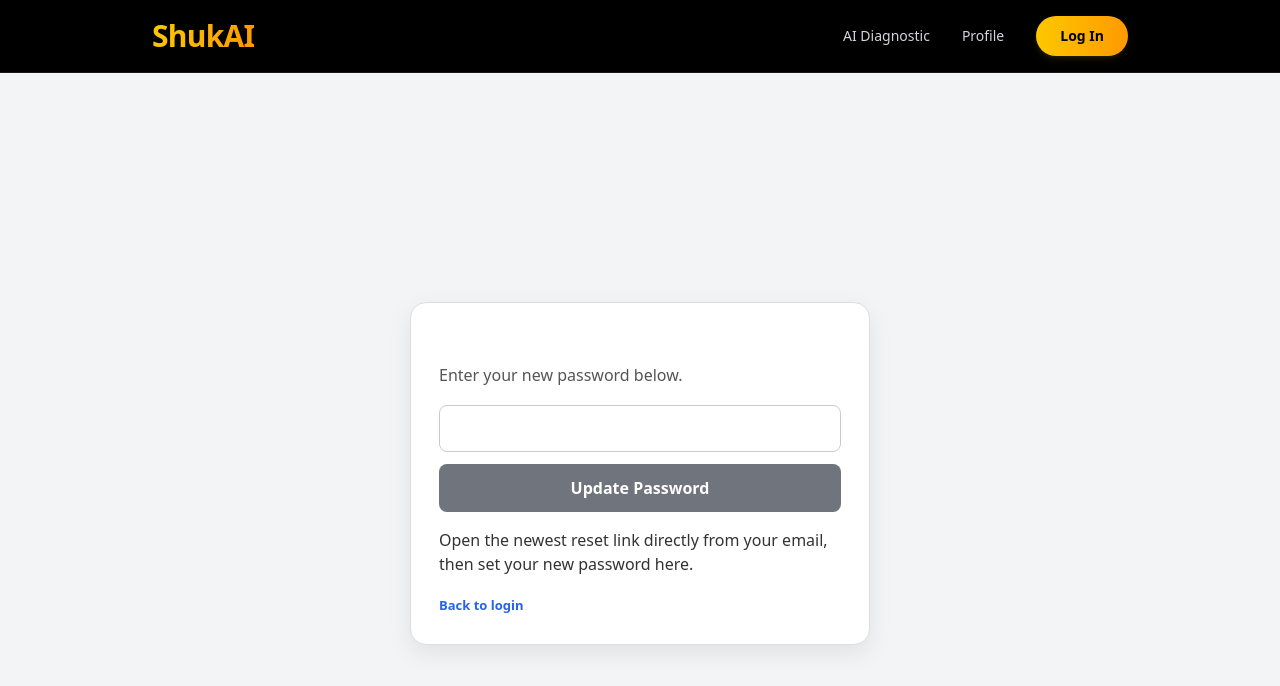
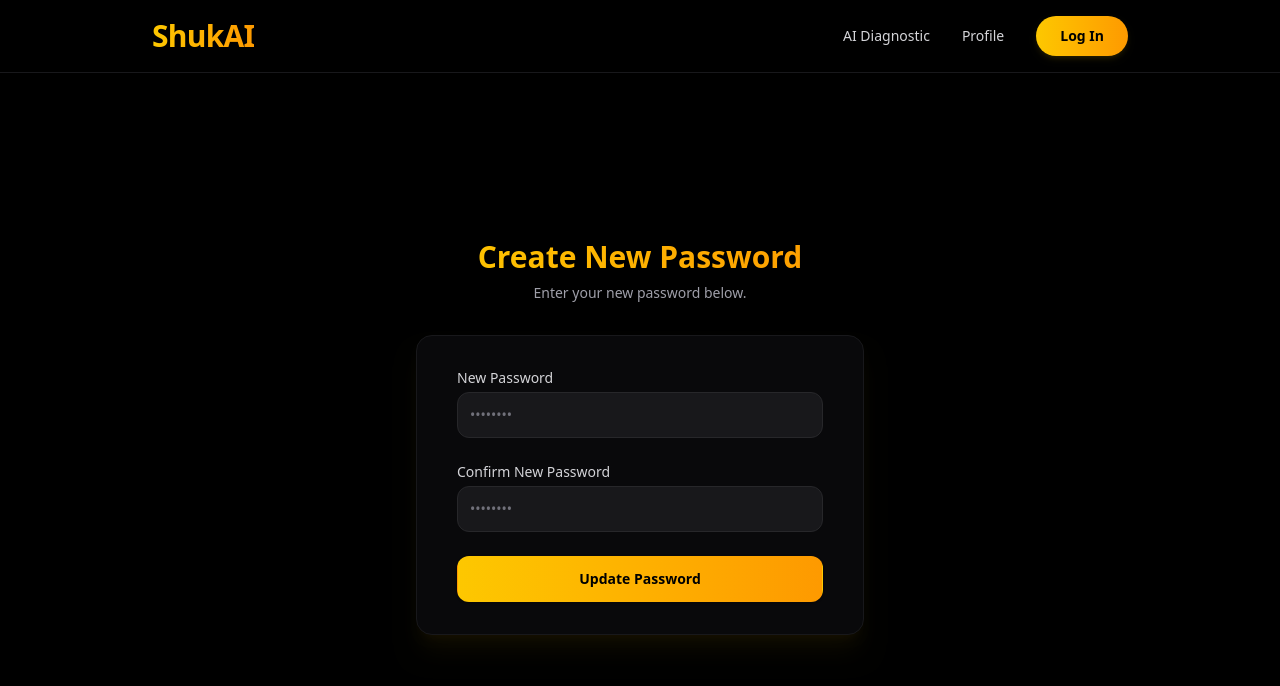
Before and after one commit to Gr33nstonecorp/shuka, a Next.js app: page /reset-password in a window 1280 px wide. Shown: the top 686 px of the page. Built offline with nearby package versions, Linux system fonts and the light colour scheme; no server answers.

Commit message:
Enhance reset password functionality and UI
Refactor reset password page to improve user experience and add confirmation password field.

```diff
--- a/app/reset-password/page.tsx
+++ b/app/reset-password/page.tsx
@@ -1,8 +1,8 @@
 "use client";
 
-import Link from "next/link";
+import { useState } from "react";
+import { useRouter } from "next/navigation";
 import { createClient } from "@supabase/supabase-js";
-import { useEffect, useState } from "react";
 
 const supabase = createClient(
   process.env.NEXT_PUBLIC_SUPABASE_URL!,
@@ -10,162 +10,109 @@ const supabase = createClient(
 );
 
 export default function ResetPasswordPage() {
+  const router = useRouter();
   const [password, setPassword] = useState("");
-  const [message, setMessage] = useState("Checking reset link...");
-  const [ready, setReady] = useState(false);
+  const [confirmPassword, setConfirmPassword] = useState("");
   const [loading, setLoading] = useState(false);
+  const [errorMsg, setErrorMsg] = useState("");
+  const [successMsg, setSuccessMsg] = useState("");
 
-  useEffect(() => {
-    let mounted = true;
-
-    const {
-      data: { subscription },
-    } = supabase.auth.onAuthStateChange(async (event, session) => {
-      if (!mounted) return;
-
-      if (event === "PASSWORD_RECOVERY") {
-        setReady(true);
-        setMessage("");
-        return;
-      }
-
-      if (session) {
-        setReady(true);
-        setMessage("");
-      }
-    });
-
-    async function checkExistingSession() {
-      const {
-        data: { session },
-      } = await supabase.auth.getSession();
-
-      if (!mounted) return;
-
-      if (session) {
-        setReady(true);
-        setMessage("");
-        return;
-      }
-
-      setReady(false);
-      setMessage(
-        "Open the newest reset link directly from your email, then set your new password here."
-      );
-    }
-
-    checkExistingSession();
-
-    return () => {
-      mounted = false;
-      subscription.unsubscribe();
-    };
-  }, []);
-
-  async function handleUpdatePassword(e: React.FormEvent) {
+  const handleUpdatePassword = async (e: React.FormEvent) => {
     e.preventDefault();
     setLoading(true);
-    setMessage("");
+    setErrorMsg("");
+    setSuccessMsg("");
 
-    const { error } = await supabase.auth.updateUser({
-      password,
-    });
-
-    if (error) {
-      setMessage("Password reset failed: " + error.message);
+    if (password !== confirmPassword) {
+      setErrorMsg("Passwords do not match.");
       setLoading(false);
       return;
     }
 
-    setMessage("✅ Password updated. You can now log in.");
+    try {
+      const { error } = await supabase.auth.updateUser({
+        password: password,
+      });
+
+      if (error) throw error;
+
+      setSuccessMsg("Password updated successfully! Redirecting you to your profile...");
+      setTimeout(() => {
+        router.push("/profile");
+        router.refresh();
+      }, 2000);
+    } catch (err: any) {
+      setErrorMsg(err.message || "Failed to update password.");
+    } finally {
       setLoading(false);
     }
+  };
 
   return (
-    <main
-      style={{
-        minHeight: "100vh",
-        display: "flex",
-        alignItems: "center",
-        justifyContent: "center",
-        background: "#f3f4f6",
-        padding: "24px",
-      }}
-    >
-      <div
-        style={{
-          width: "100%",
-          maxWidth: "460px",
-          background: "white",
-          borderRadius: "16px",
-          padding: "28px",
-          border: "1px solid #ddd",
-          boxShadow: "0 8px 24px rgba(0,0,0,0.08)",
-        }}
-      >
-        <h1 style={{ marginTop: 0, marginBottom: "8px" }}>Reset Password</h1>
-        <p style={{ color: "#555", marginTop: 0 }}>
+    <div className="min-h-[calc(100vh-73px)] bg-black flex flex-col justify-center py-12 px-6 lg:px-8">
+      <div className="sm:mx-auto sm:w-full sm:max-w-md">
+        <h2 className="text-center text-3xl font-extrabold text-transparent bg-clip-text bg-gradient-to-r from-yellow-400 to-amber-500">
+          Create New Password
+        </h2>
+        <p className="mt-2 text-center text-sm text-zinc-400">
           Enter your new password below.
         </p>
+      </div>
 
-        <form
-          onSubmit={handleUpdatePassword}
-          style={{ display: "grid", gap: "12px", marginTop: "18px" }}
-        >
+      <div className="mt-8 sm:mx-auto sm:w-full sm:max-w-md">
+        <div className="bg-zinc-950 py-8 px-4 border border-zinc-900 rounded-2xl sm:px-10 shadow-xl shadow-yellow-500/5">
+          <form className="space-y-6" onSubmit={handleUpdatePassword}>
+            {errorMsg && (
+              <div className="bg-red-500/10 border border-red-500/20 text-red-400 p-3 rounded-lg text-sm">
+                ⚠️ {errorMsg}
+              </div>
+            )}
+            {successMsg && (
+              <div className="bg-green-500/10 border border-green-500/20 text-green-400 p-3 rounded-lg text-sm">
+                ✅ {successMsg}
+              </div>
+            )}
+
+            <div>
+              <label className="block text-sm font-medium text-zinc-300">New Password</label>
+              <div className="mt-1">
                 <input
                   type="password"
-            placeholder="New password"
+                  required
                   value={password}
                   onChange={(e) => setPassword(e.target.value)}
+                  className="appearance-none block w-full px-3 py-3 rounded-xl bg-zinc-900 border border-zinc-800 placeholder-zinc-500 text-white focus:outline-none focus:ring-2 focus:ring-yellow-400 focus:border-transparent text-sm"
+                  placeholder="••••••••"
+                />
+              </div>
+            </div>
+
+            <div>
+              <label className="block text-sm font-medium text-zinc-300">Confirm New Password</label>
+              <div className="mt-1">
+                <input
+                  type="password"
                   required
-            minLength={6}
-            disabled={!ready || loading}
-            style={{
-              padding: "12px",
-              borderRadius: "8px",
-              border: "1px solid #ccc",
-              fontSize: "14px",
-            }}
+                  value={confirmPassword}
+                  onChange={(e) => setConfirmPassword(e.target.value)}
+                  className="appearance-none block w-full px-3 py-3 rounded-xl bg-zinc-900 border border-zinc-800 placeholder-zinc-500 text-white focus:outline-none focus:ring-2 focus:ring-yellow-400 focus:border-transparent text-sm"
+                  placeholder="••••••••"
                 />
+              </div>
+            </div>
 
+            <div>
               <button
                 type="submit"
-            disabled={!ready || loading}
-            style={{
-              padding: "12px",
-              background: "#111827",
-              color: "white",
-              border: "none",
-              borderRadius: "8px",
-              cursor: ready && !loading ? "pointer" : "not-allowed",
-              fontWeight: "bold",
-              opacity: ready && !loading ? 1 : 0.6,
-            }}
+                disabled={loading}
+                className="w-full flex justify-center py-3 px-4 border border-transparent rounded-xl shadow-sm text-sm font-bold text-black bg-gradient-to-r from-yellow-400 to-amber-500 hover:from-yellow-300 hover:to-amber-400 focus:outline-none focus:ring-2 focus:ring-offset-2 focus:ring-yellow-400 disabled:opacity-50 transition duration-150"
               >
                 {loading ? "Updating..." : "Update Password"}
               </button>
+            </div>
           </form>
-
-        {message && (
-          <p style={{ marginTop: "16px", color: "#333", whiteSpace: "pre-wrap" }}>
-            {message}
-          </p>
-        )}
-
-        <div style={{ marginTop: "16px" }}>
-          <Link
-            href="/login"
-            style={{
-              fontSize: "13px",
-              color: "#2563eb",
-              textDecoration: "none",
-              fontWeight: 600,
-            }}
-          >
-            Back to login
-          </Link>
         </div>
       </div>
-    </main>
+    </div>
   );
 }
```
Lines whose indentation alone changed are shown as unchanged.
